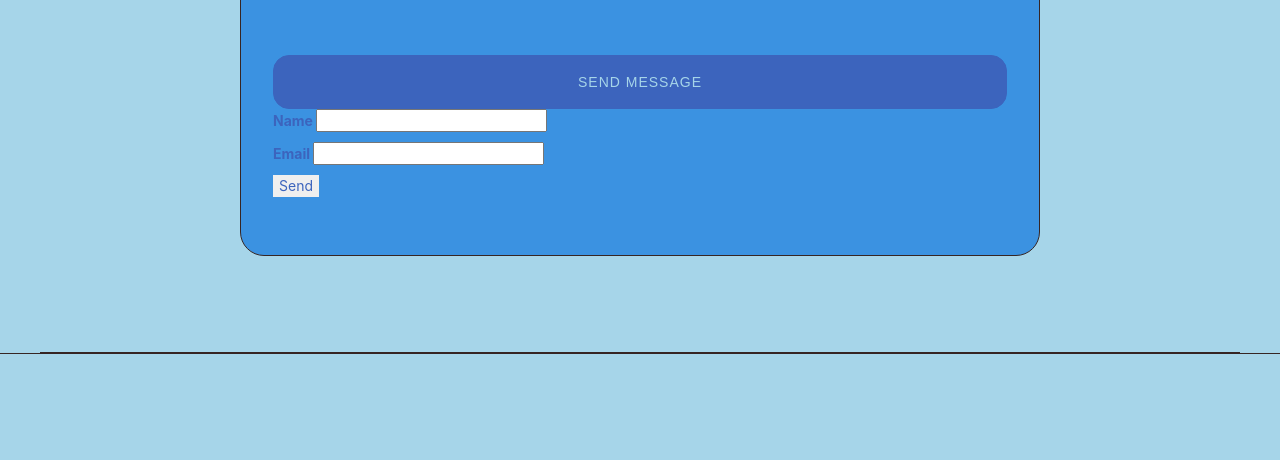
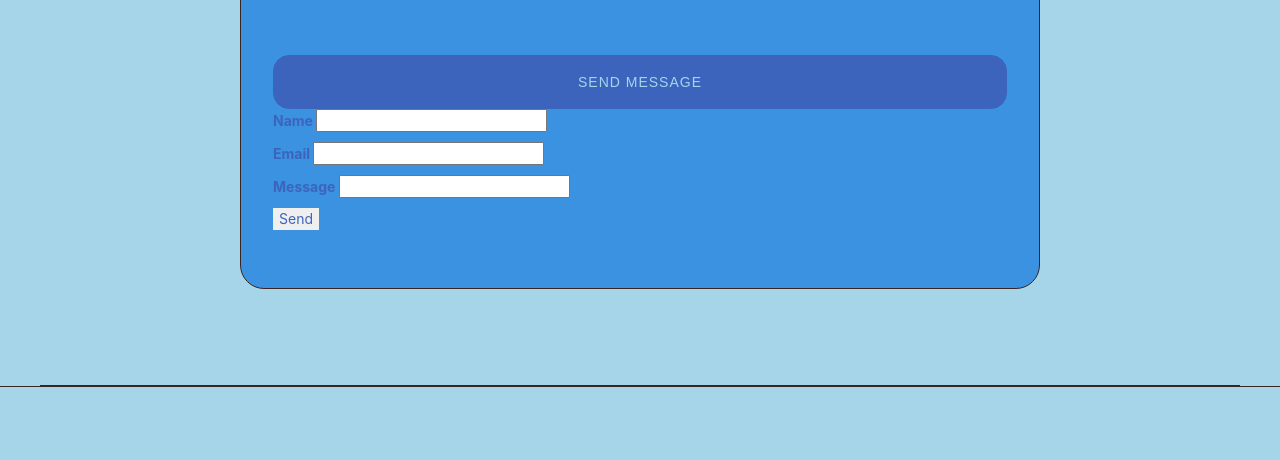
Before and after one commit to neelesh-7/NeeleshSirdana, a plain HTML site: page contact.html in a window 1280 px wide. Shown: the part 1140-1600 px from the top of the page. Drawn offline with nearby package versions, Linux system fonts and the light colour scheme; a web font is replaced by a local one.

Commit message:
Add files via upload

```diff
--- a/contact.html
+++ b/contact.html
@@ -206,6 +206,9 @@
                                             <label>Email <input type="email" name="email" /></label>
                                         </p>
                                         <p>
+                                            <label>Message <input type="text" name="message" /></label>
+                                        </p>
+                                        <p>
                                             <button type="submit">Send</button>
                                         </p>
                                     </form>
```
